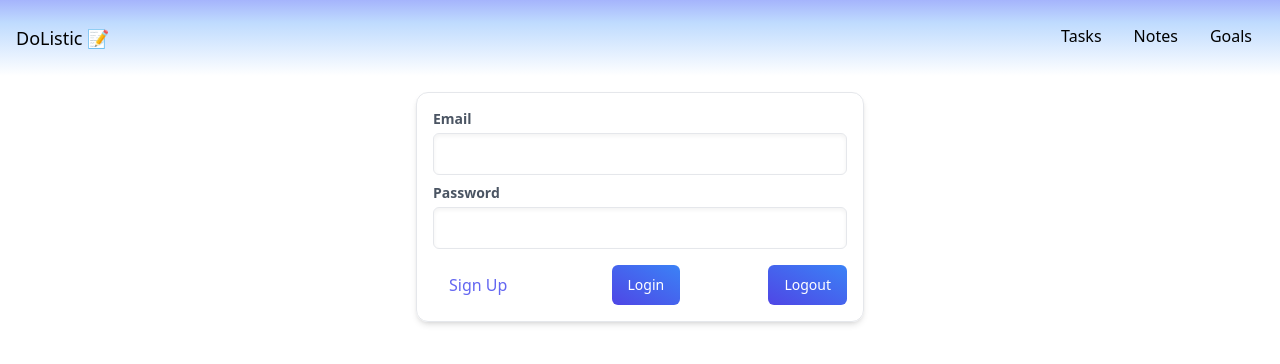
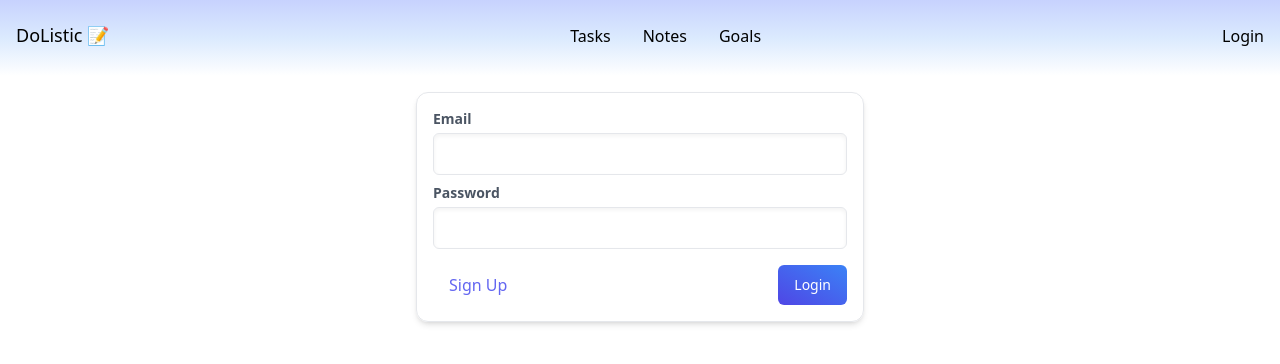
Before and after one commit to anantSinghCross/dolistic-productivity-suite, a React (Vite) app: page /login in a window 1280 px wide. Shown: the top 364 px of the page. Built offline with nearby package versions, Linux system fonts and the light colour scheme; no server answers.

Commit message:
Fixed routing issues

```diff
--- a/src/App.jsx
+++ b/src/App.jsx
@@ -1,6 +1,6 @@
-import React, { useEffect } from "react";
+import React, { useEffect, useRef } from "react";
 import TaskManager from "./taskManager/TaskManager";
-import { Routes, Route } from "react-router-dom";
+import { Routes, Route, useNavigate } from "react-router-dom";
 import Header from "./common/Header";
 import NotesManager from "./notesManager/NotesManager";
 import AddNote from "./notesManager/components/AddNote";
@@ -15,11 +15,15 @@ import ProtectedRoutes from "./layouts/ProtectedRoutes";
 
 function App() {
   const dispatch = useDispatch();
+  const navigate = useNavigate();
+  const isFirstRender = useRef(true);
   useEffect(() => {
     onAuthStateChanged(auth, (user) => {
       if(user) {
         console.log('User logged in');
         dispatch(setUserDetails(user.uid));
+        isFirstRender.current && navigate('/');
+        isFirstRender.current && (isFirstRender.current = false);
       } else {
         console.log('User logged out');
         dispatch(removeAuthDetails());
--- a/src/auth/Login.jsx
+++ b/src/auth/Login.jsx
@@ -1,22 +1,20 @@
-import { signInWithEmailAndPassword, signOut } from 'firebase/auth'
+import { signInWithEmailAndPassword } from 'firebase/auth'
 import React, { useState } from 'react'
 import { auth } from '../firebase'
-import { useNavigate } from 'react-router'
+import { useLocation, useNavigate } from 'react-router'
 
 function Login() {
   const navigate = useNavigate();
   const [email, setEmail] = useState('')
   const [password, setPassword] = useState('')
+  const location = useLocation();
   const handleSubmit = () => {
     if(areValid(email, password)){
       signInWithEmailAndPassword(auth, email, password)
       .then((userCreds) => console.log(userCreds))
+      .then(() => navigate(location.state.from))
       .catch((err) => console.log(err))
     }
-  }
-
-  const handleLogout = () => {
-    signOut(auth)
   }
 
   const areValid =(email, password) => {
@@ -37,7 +35,6 @@ function Login() {
         <div className="flex justify-between mt-2">
           <button className="p-2 px-4 hover:underline text-indigo-500" onClick={() => navigate('/signup')}>Sign Up</button>
           <button className="primary-btn" onClick={handleSubmit}>Login</button>
-          <button className="primary-btn" onClick={handleLogout}>Logout</button>
         </div>
       </div>
     </div>
--- a/src/common/Header.jsx
+++ b/src/common/Header.jsx
@@ -1,5 +1,8 @@
+import { signOut } from "firebase/auth";
 import React from "react";
-import { NavLink } from "react-router-dom";
+import { useSelector } from "react-redux";
+import { NavLink, useNavigate } from "react-router-dom";
+import { auth } from "../firebase";
 
 const activeClass = ({isActive}) => {
   if(isActive) {
@@ -9,11 +12,46 @@ const activeClass = ({isActive}) => {
   }
 }
 
+const handleLogout = () => {
+  signOut(auth)
+}
+
 function Header() {
+  const uid = useSelector(state => state.auth);
+  const navigate = useNavigate();
   return (
-    <nav className="flex justify-between items-center p-4 bg-gradient-to-b from-indigo-300 via-30% via-blue-200">
-      <h1 className="text-lg font-medium">DoListic 📝</h1>
-      <menu className="flex gap-2">
+    <div className="flex flex-col">
+      <nav className="flex justify-between items-baseline p-4 bg-gradient-to-b from-indigo-200 via-blue-100">
+        <h1 className="text-lg font-medium">DoListic 📝</h1>
+        <menu className="sm:flex gap-2 hidden">
+          <NavLink
+            to="/"
+            className={activeClass}
+          >
+            Tasks
+          </NavLink>
+          <NavLink
+            to="/notes"
+            className={activeClass}
+          >
+            Notes
+          </NavLink>
+          <NavLink
+            to="/goals"
+            className={activeClass}
+          >
+            Goals
+          </NavLink>
+        </menu>
+        {
+          uid ? (
+            <button onClick={handleLogout}>Logout</button>
+          ) : (
+            <button onClick={() => navigate('/login')}>Login</button>
+          )
+        }
+      </nav>
+      <menu className="flex gap-2 sm:hidden justify-center items-center rounded-lg bg-gray-100 mx-4 text-sm">
         <NavLink
           to="/"
           className={activeClass}
@@ -33,7 +71,7 @@ function Header() {
           Goals
         </NavLink>
       </menu>
-    </nav>
+    </div>
   );
 }
 
--- a/src/layouts/ProtectedRoutes.jsx
+++ b/src/layouts/ProtectedRoutes.jsx
@@ -1,16 +1,17 @@
-import React from 'react'
-import { useSelector } from 'react-redux'
-import { Navigate, Outlet } from 'react-router';
+import React from 'react';
+import { useSelector } from 'react-redux';
+import { Navigate, Outlet, useLocation } from 'react-router';
 
 function ProtectedRoutes() {
   const uid = useSelector(state => state.auth);
+  const location = useLocation();
   return (
     <>
       {
         uid ? (
           <Outlet/>
         ) : (
-          <Navigate to={'/login'}/>
+          <Navigate state={{from: location.pathname}} to={'/login'}/>
         )
       }
     </>
```
